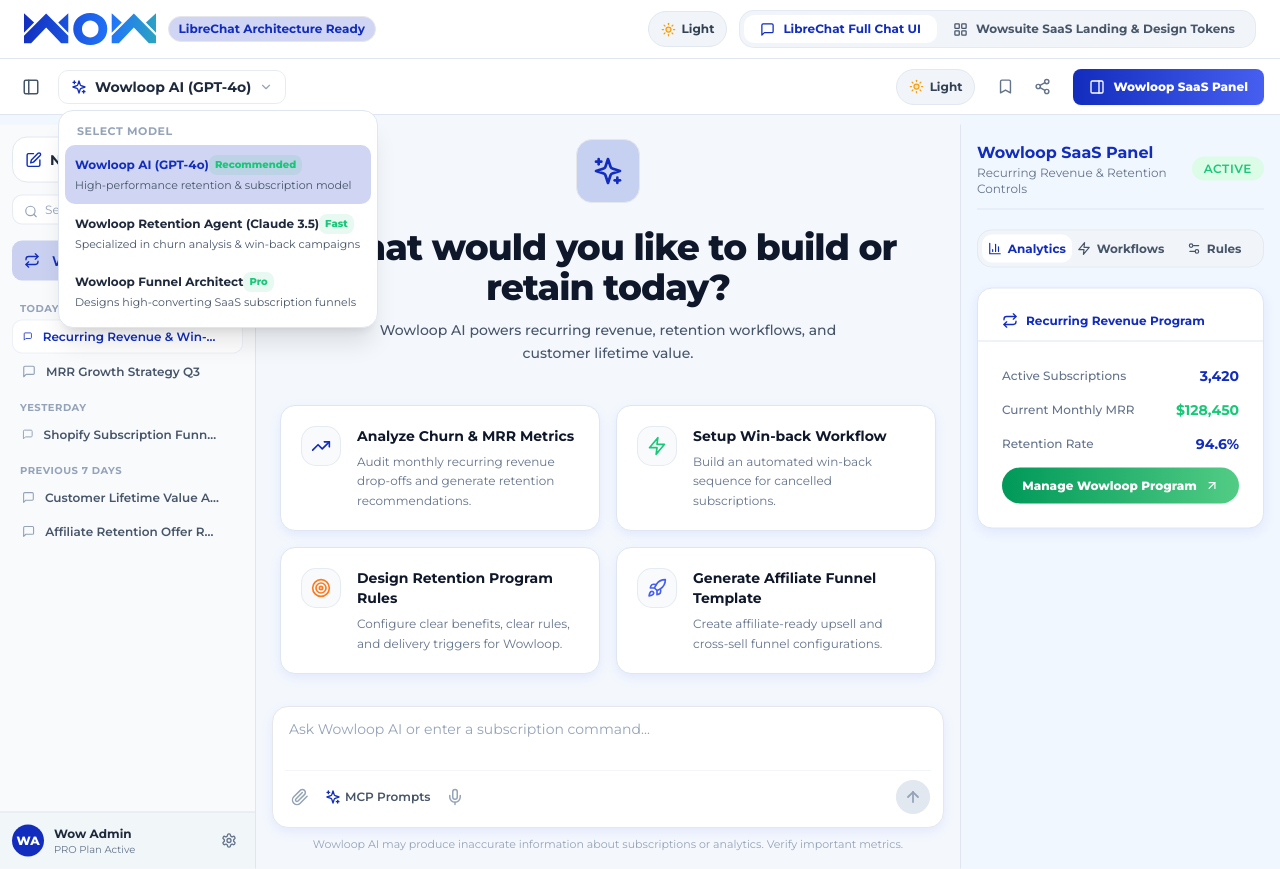
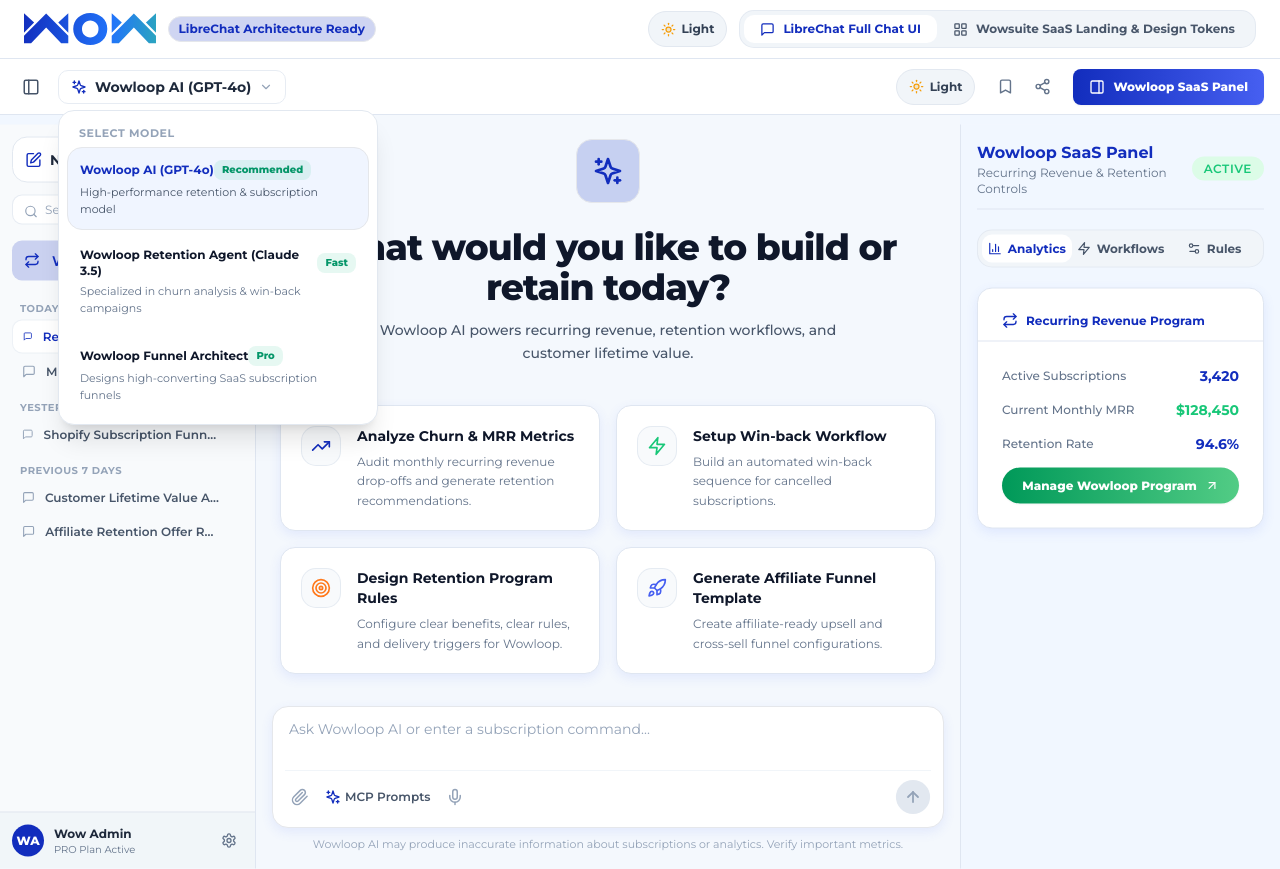
Before and after one commit to anhhoang-1002/wowloop-react-design-system, a React (Vite) app: page / in a window 1280 px wide. Both pictures are taken after a click on the button "Wowloop AI (GPT-4o)". Built offline with nearby package versions, Linux system fonts and the light colour scheme.

Commit message:
style: brighten active model dropdown item background to soft ice blue (#F0F5FF) with subtle blue border

```diff
--- a/src/components/Chat/LibreChatHeader.tsx
+++ b/src/components/Chat/LibreChatHeader.tsx
@@ -26,7 +26,7 @@
   ];
 
   return (
-    <header className="h-14 border-b border-border bg-surface dark:bg-slate-900 px-4 flex items-center justify-between sticky top-0 z-30 shadow-xs transition-colors">
+    <header className="h-14 border-b border-border dark:border-slate-800 bg-surface dark:bg-slate-900 px-4 flex items-center justify-between sticky top-0 z-30 shadow-xs transition-colors">
       <div className="flex items-center gap-3">
         {/* Toggle Left Sidebar */}
         <button
@@ -49,10 +49,11 @@
           </button>
 
           {isModelDropdownOpen && (
-            <div className="absolute left-0 top-full mt-1.5 w-80 bg-surface dark:bg-slate-800 border border-border dark:border-slate-700 rounded-xl shadow-xl p-1.5 z-50 animate-in fade-in-0 zoom-in-95">
-              <div className="text-[11px] font-bold text-slate-400 dark:text-slate-500 uppercase tracking-wider px-3 py-1.5">
+            <div className="absolute left-0 top-full mt-1.5 w-80 bg-white dark:bg-slate-800 border border-slate-200 dark:border-slate-700 rounded-2xl shadow-xl p-2 z-50 animate-in fade-in-0 zoom-in-95">
+              <div className="text-[11px] font-bold text-slate-400 dark:text-slate-400 uppercase tracking-wider px-3 py-1.5">
                 Select Model
               </div>
+              <div className="space-y-1">
                 {models.map((m, idx) => (
                   <button
                     key={idx}
@@ -60,21 +61,26 @@
                       setSelectedModel(m.name);
                       setIsModelDropdownOpen(false);
                     }}
-                  className={`w-full text-left p-2.5 rounded-lg transition-colors flex flex-col gap-0.5 ${
+                    className={`w-full text-left p-3 rounded-xl transition-all flex flex-col gap-1 border ${
                       selectedModel === m.name
-                      ? 'bg-secondary-bg dark:bg-blue-950/60 text-secondary dark:text-blue-400'
-                      : 'hover:bg-slate-50 dark:hover:bg-slate-700/50 text-slate-800 dark:text-slate-200'
+                        ? 'bg-[#F0F5FF] dark:bg-slate-700/80 border-secondary/40 dark:border-blue-500/50 shadow-xs'
+                        : 'bg-transparent border-transparent hover:bg-slate-50 dark:hover:bg-slate-700/40'
                     }`}
                   >
                     <div className="flex items-center justify-between text-xs font-bold">
-                    <span>{m.name}</span>
-                    <span className="text-[10px] bg-primary-vibrant/10 text-primary-vibrant font-extrabold px-1.5 py-0.5 rounded-md">
+                      <span className={selectedModel === m.name ? 'text-secondary dark:text-blue-300 font-bold' : 'text-slate-900 dark:text-slate-100'}>
+                        {m.name}
+                      </span>
+                      <span className="text-[10px] bg-emerald-500/10 text-emerald-600 dark:text-emerald-400 font-extrabold px-2 py-0.5 rounded-md">
                         {m.badge}
                       </span>
                     </div>
-                  <span className="text-[11px] text-muted-foreground">{m.desc}</span>
+                    <span className={selectedModel === m.name ? 'text-slate-600 dark:text-slate-300 text-[11px]' : 'text-slate-500 dark:text-slate-400 text-[11px]'}>
+                      {m.desc}
+                    </span>
                   </button>
                 ))}
+              </div>
             </div>
           )}
         </div>
```
Lines whose indentation alone changed are shown as unchanged.
